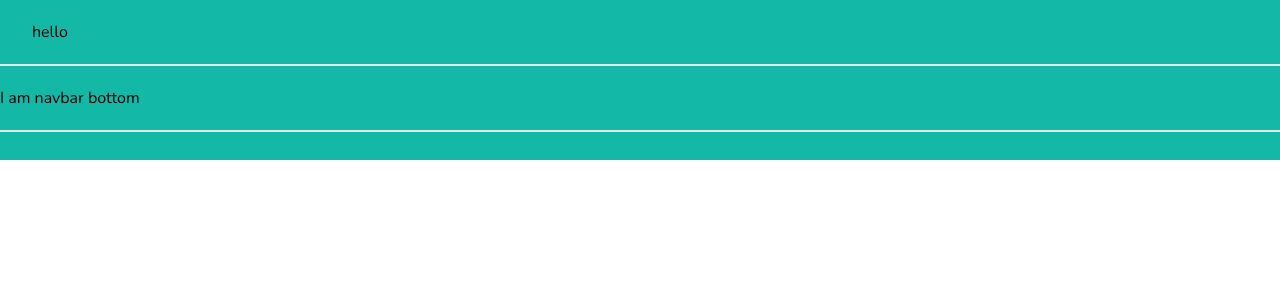
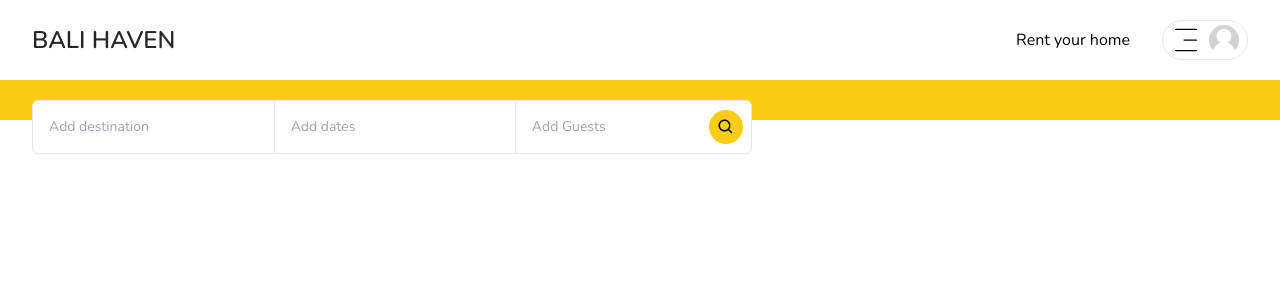
Before and after one commit to andikahadi/vacation-rental-app, a Next.js app in the folder vacationrental/: page / in a window 1280 px wide. Shown: the top 300 px of the page. Built offline with nearby package versions, Linux system fonts and the light colour scheme.

Commit message:
Navbar components css

```diff
--- /dev/null
+++ b/vacationrental/app/components/modal/Modal.tsx
@@ -0,0 +1,35 @@
+"use client";
+
+interface ModalProps {
+  isOpen?: boolean;
+  onClose: () => void;
+  onSubmit: () => void;
+  title?: string;
+  body?: React.ReactElement;
+  footer?: React.ReactElement;
+  actionLabel: string;
+  disabled?: boolean;
+  secondaryAction?: () => void;
+  secondaryActionLabel?: string;
+}
+
+const Modal: React.FC<ModalProps> = ({
+  isOpen,
+  onClose,
+  onSubmit,
+  title,
+  body,
+  footer,
+  actionLabel,
+  disabled,
+  secondaryAction,
+  secondaryActionLabel,
+}) => {
+  return (
+    <div>
+      <div></div>
+    </div>
+  );
+};
+
+export default Modal;
--- /dev/null
+++ b/vacationrental/app/components/navbar/Avatar.tsx
@@ -0,0 +1,17 @@
+import Image from "next/image";
+
+const Avatar = () => {
+  return (
+    <div>
+      <Image
+        className="rounded-full"
+        height="30"
+        width="30"
+        alt="avatar"
+        src="/images/placeholder.jpg"
+      />
+    </div>
+  );
+};
+
+export default Avatar;
--- /dev/null
+++ b/vacationrental/app/components/navbar/Logo.tsx
@@ -0,0 +1,11 @@
+const Logo = () => {
+  return (
+    <>
+      <div className="text-neutral-800 text-2xl font-semibold font-">
+        BALI HAVEN
+      </div>
+    </>
+  );
+};
+
+export default Logo;
--- a/vacationrental/app/components/navbar/Navbar.tsx
+++ b/vacationrental/app/components/navbar/Navbar.tsx
@@ -1,14 +1,26 @@
 import Container from "../Container";
+import Logo from "./Logo";
+import Search from "./Search";
+import UserMenu from "./UserMenu";
 
 const Navbar = () => {
   return (
-    <div className="bg-teal-500 h-40 fixed z-10 w-full">
-      <div className="py-5 border-b-2">
+    <div className="bg-white fixed z-10 w-full">
+      <div className="py-5">
         <Container>
-          <div>hello</div>
+          <div className="flex flex-row items-center justify-between">
+            <Logo />
+            <UserMenu />
+          </div>
         </Container>
       </div>
-      <div className="py-5 border-b-2"> I am navbar bottom</div>
+      <div className="pt-5 bg-yellow-400 h-10">
+        <Container>
+          <div className="flex flex-row items-center">
+            <Search />
+          </div>
+        </Container>
+      </div>
     </div>
   );
 };
--- /dev/null
+++ b/vacationrental/app/components/navbar/Search.tsx
@@ -0,0 +1,73 @@
+import { BiSearch } from "react-icons/bi";
+
+const Search = () => {
+  return (
+    <div
+      className="
+        border
+        w-[320px]
+        lg:w-[720px]
+        bg-white
+        rounded-md
+      "
+    >
+      <div className="flex flex-row items-center justify-between">
+        <div
+          className="
+            text-sm
+            text-gray-400
+            py-3
+            px-4
+            w-full
+
+          "
+        >
+          Add destination
+        </div>
+        <div
+          className="
+            text-sm
+            text-gray-400
+            py-4
+            px-4
+            w-full
+            border-x-[0px]
+            lg:border-x-[1px]
+
+          "
+        >
+          Add dates
+        </div>
+        <div
+          className="
+            text-sm
+            text-gray-400
+            pl-4
+            pr-2
+            w-full
+            flex
+            flex-row
+            items-center
+            justify-between
+          "
+        >
+          <div> Add Guests</div>
+          <div
+            className="
+              hidden
+              lg:block
+              p-2
+              bg-yellow-400
+              rounded-full
+              text-black
+            "
+          >
+            <BiSearch size={18} />
+          </div>
+        </div>
+      </div>
+    </div>
+  );
+};
+
+export default Search;
--- /dev/null
+++ b/vacationrental/app/components/navbar/UserMenu.tsx
@@ -0,0 +1,30 @@
+import { CiMenuFries } from "react-icons/ci";
+import Avatar from "./Avatar";
+
+const UserMenu = () => {
+  return (
+    <div className="flex flex-row items-center justify-center gap-4">
+      <div className="py-2 px-4 rounded-full hover:bg-neutral-100 transition">
+        Rent your home
+      </div>
+      <div
+        className="
+          flex
+          flex-row
+          items-center
+          rounded-full
+          border
+          py-1
+          px-2
+          gap-2
+          hover:shadow-md
+          transition"
+      >
+        <CiMenuFries size={30} />
+        <Avatar />
+      </div>
+    </div>
+  );
+};
+
+export default UserMenu;
--- a/vacationrental/package.json
+++ b/vacationrental/package.json
@@ -19,6 +19,7 @@
     "postcss": "8.4.27",
     "react": "18.2.0",
     "react-dom": "18.2.0",
+    "react-icons": "^4.10.1",
     "tailwindcss": "3.3.3",
     "typescript": "5.1.6"
   }
```
Also changed, not shown: vacationrental/public/images/placeholder.jpg (added), 1 other file (tests, documents, lock files or other folders).
